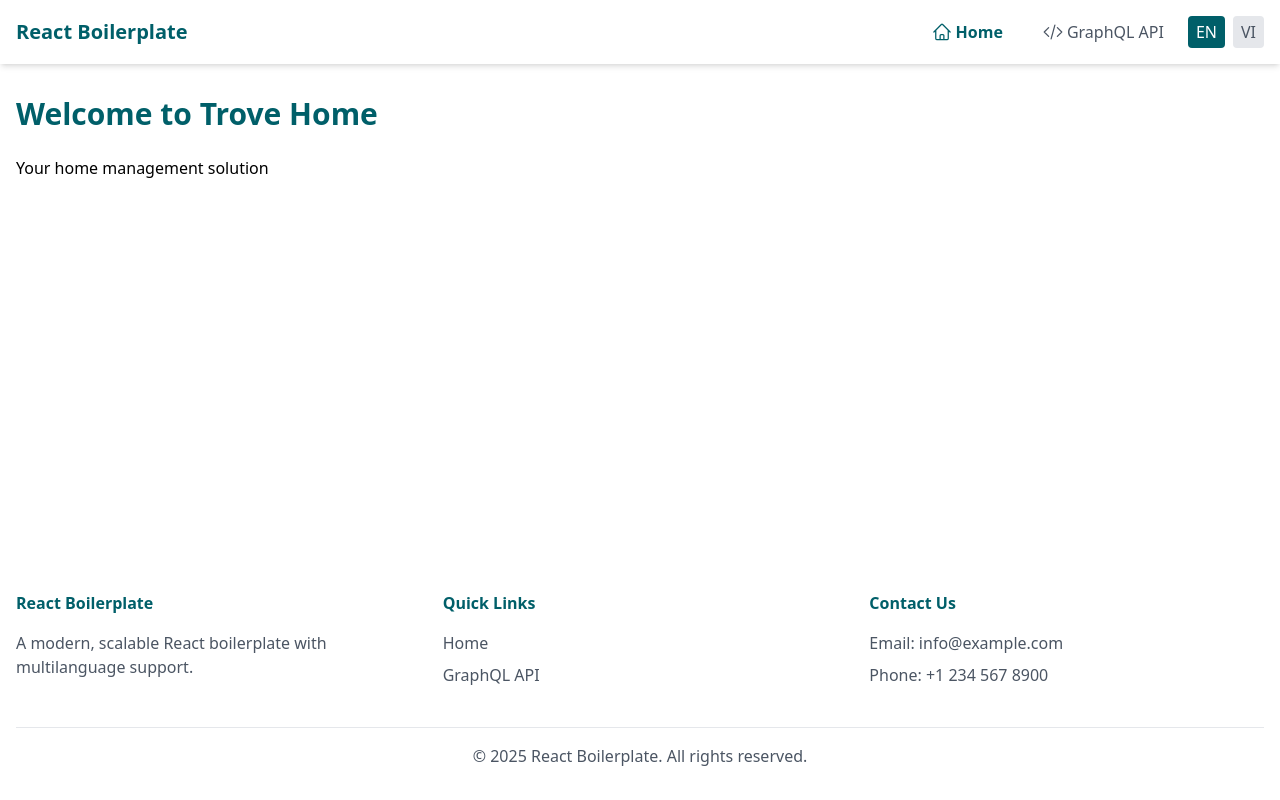
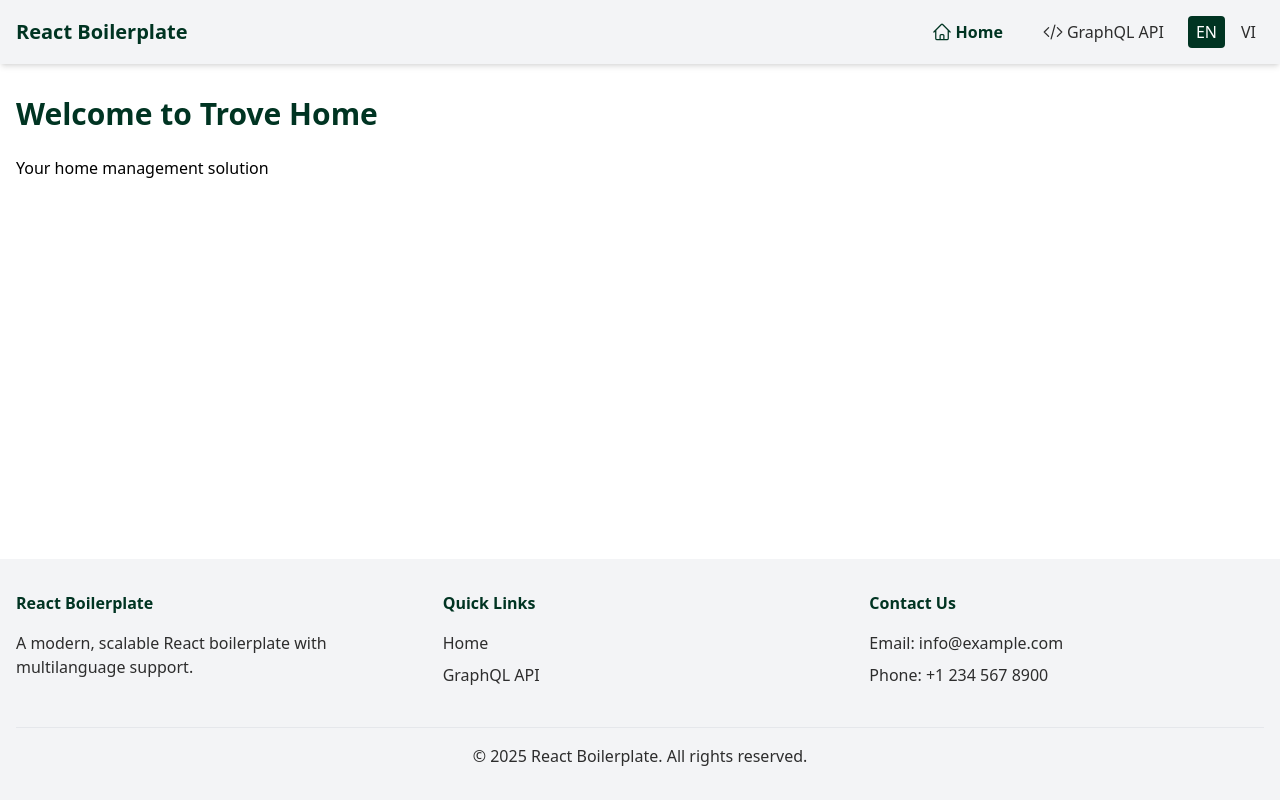
Before and after one commit to AnVuTrong/trove_home, a React (Create React App) app in the folder trove_home_frontend/: page / in a window 1280 px wide. Built offline with nearby package versions, Linux system fonts and the light colour scheme.

Commit message:
Change color

```diff
--- a/trove_home_frontend/src/routes/AppRoutes.route.tsx
+++ b/trove_home_frontend/src/routes/AppRoutes.route.tsx
@@ -2,7 +2,6 @@ import React from 'react';
 import { Routes, Route } from 'react-router-dom';
 import { ROUTES } from '../constants/Routes.constant';
 import { lazyLoad } from '../utils/LazyLoad.util';
-import { useTranslation } from 'react-i18next';
 
 // Layouts
 import MainLayout from '../layouts/MainLayout.layout';
@@ -13,8 +12,6 @@ const GraphQLPage = lazyLoad(() => import('../pages/GraphQL.page'), 'Loading Gra
 const NotFoundPage = lazyLoad(() => import('../pages/NotFound.page'), 'Loading...');
 
 const AppRoutes: React.FC = () => {
-  const { t } = useTranslation();
-
   return (
     <Routes>
       <Route path={ROUTES.HOME} element={<MainLayout />}>
--- a/trove_home_frontend/src/utils/LazyLoad.util.tsx
+++ b/trove_home_frontend/src/utils/LazyLoad.util.tsx
@@ -9,8 +9,6 @@ const PageLoading: React.FC<LoadingProps> = ({ message = 'Loading...' }) => (
     <div className="animate-pulse text-primary">{message}</div>
   </div>
 );
-
-type LazyComponentType = React.LazyExoticComponent<React.ComponentType<any>>;
 
 export const lazyLoad = (
   importFunc: () => Promise<{ default: React.ComponentType<any> }>,
--- a/trove_home_frontend/tailwind.config.js
+++ b/trove_home_frontend/tailwind.config.js
@@ -6,38 +6,27 @@ module.exports = {
   theme: {
     extend: {
       colors: {
+        white: '#FFFFFF',
         primary: {
-          DEFAULT: '#005f69',
-          light: '#007780',
-          dark: '#004850',
+          DEFAULT: '#003422',
+          light: '#287756',
+          dark: '#13231E',
         },
-        secondary: {
-          DEFAULT: '#e5e7eb',
-          light: '#f3f4f6',
-          dark: '#d1d5db',
+        accent: {
+          DEFAULT: '#00B774',
+          light: '#60CE88',
+        },
+        neutral: {
+          DEFAULT: '#2D2D2D',
+        },
+        text: {
+          primary: '#13231E',    // Corresponds to the darkest green
+          secondary: '#2D2D2D', // Corresponds to the dark grey
         },
         background: {
-          primary: '#f9fafb',
-          secondary: '#ffffff',
+          primary: '#FFFFFF',   // Standard white background
+          secondary: '#f3f4f6', // Standard light grey background
         },
-        text: {
-          primary: '#111827',
-          secondary: '#4b5563',
-          light: '#9ca3af',
-        },
-        accent: {
-          success: '#10b981',
-          error: '#ef4444',
-          warning: '#f59e0b',
-          info: '#3b82f6',
-        },
-        highlight: {
-          red: '#ef4444',
-          green: '#10b981',
-          blue: '#3b82f6',
-          yellow: '#f59e0b',
-          orange: '#F36F32',
-        }
       }
     },
   },
```
